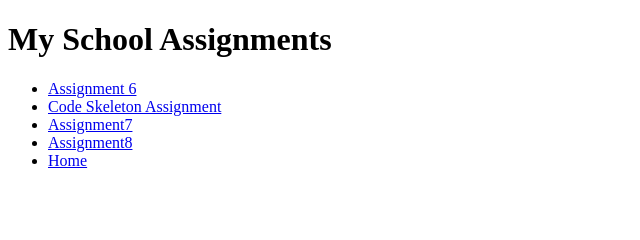
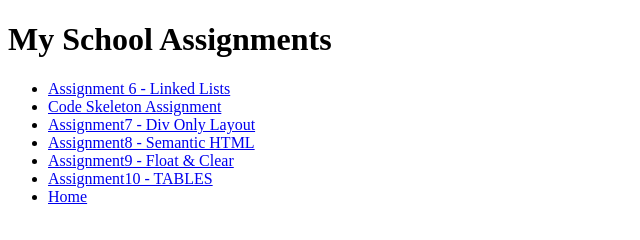
Before and after one commit to HercMakesThings/Portfolio-first, a plain HTML site: page Assignments/assignments.html in a window 1280 px wide. Shown: the whole page, without its empty margins (0-640 px from the left). Drawn offline with Linux system fonts and the light colour scheme.

Commit message:
Update assignments.html

```diff
--- a/Assignments/assignments.html
+++ b/Assignments/assignments.html
@@ -9,10 +9,12 @@
     <!-- Here is a list of all of my school Assignments -->
     <div>
       <ul>
-        <li><a href="Assignment6/index.html">Assignment 6</a></li>
+        <li><a href="Assignment6/index.html">Assignment 6 - Linked Lists</a></li>
         <li><a href="CodeSkeleton/index.html">Code Skeleton Assignment</a></li>
-        <li><a href="Assignment7/index.html">Assignment7</a></li>
-        <li><a href="Assignment8/index.html">Assignment8</a></li>
+        <li><a href="Assignment7/index.html">Assignment7 - Div Only Layout</a></li>
+        <li><a href="Assignment8/index.html">Assignment8 - Semantic HTML</a></li>
+        <li><a href="Assignment9/Assignment9.html">Assignment9 - Float & Clear</a></li>
+        <li><a href="Assignment10/index.html">Assignment10 - TABLES</a></li>
         <li><a href="../index.html">Home</a></li>
       </ul>
     </div>
```
